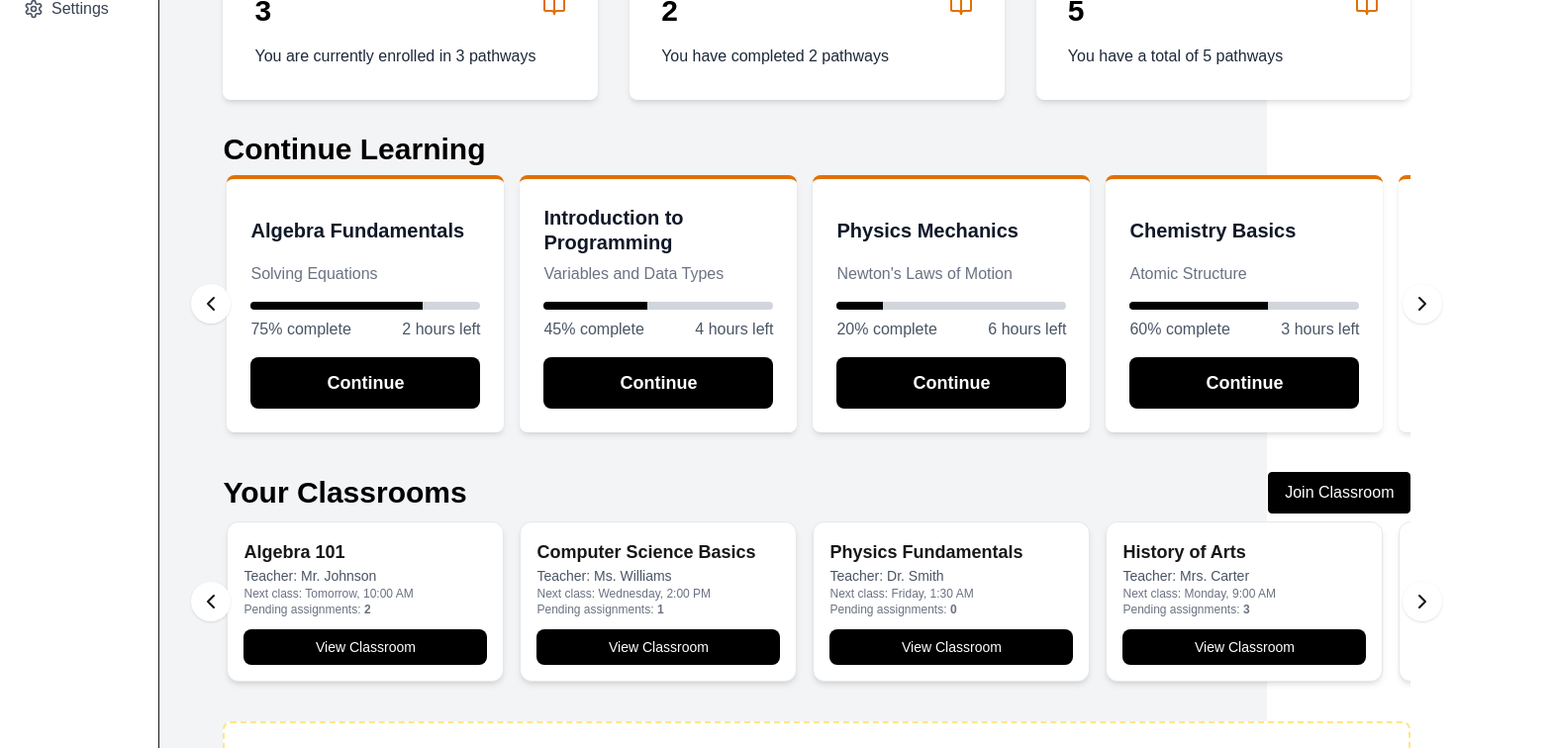
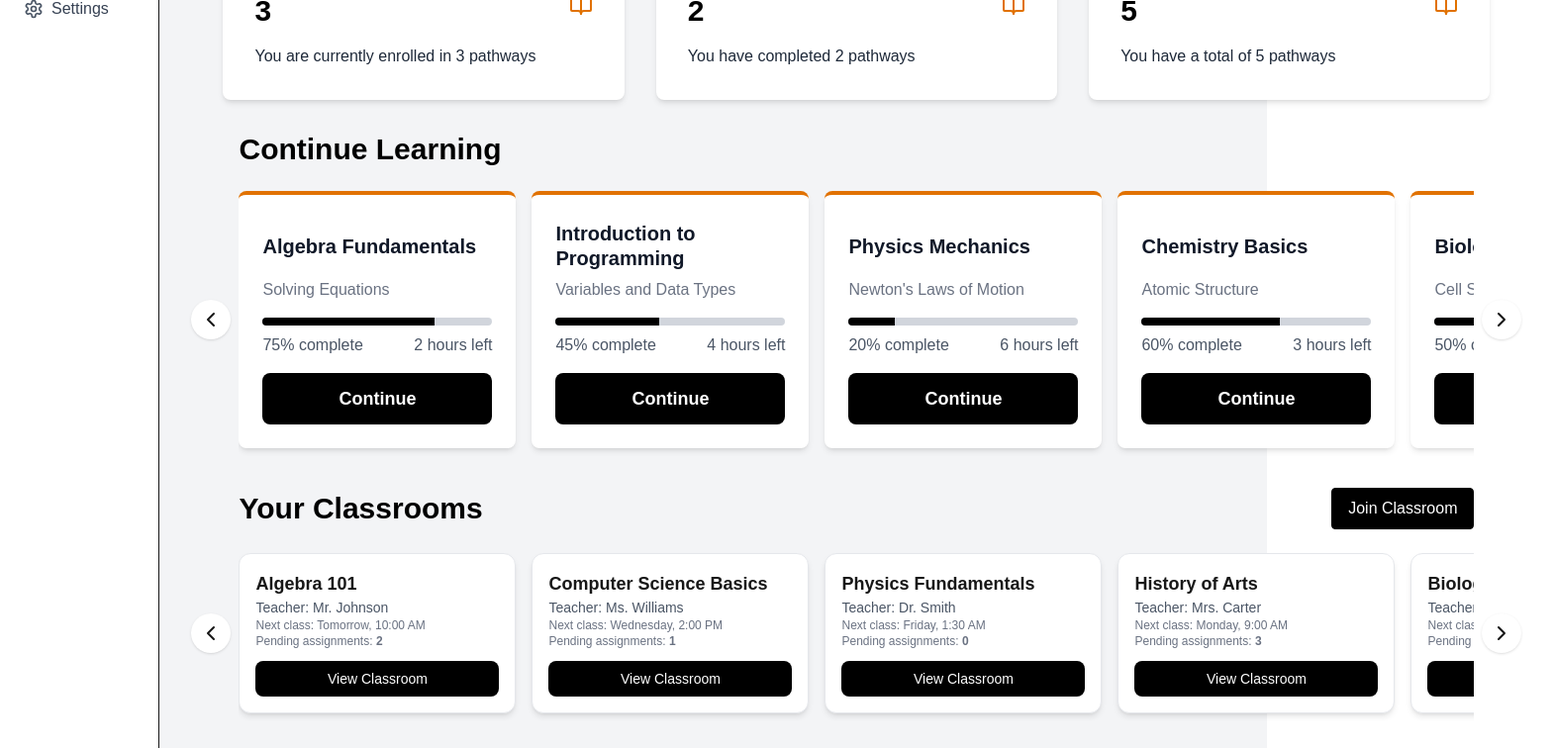
Before and after one commit to dhruvpatt/roadmaps, a Next.js app in the folder pathways/: page /dashboard-student in a window 1280 px wide. Shown: the part 300-1056 px from the top of the page at 99% size, 1569 px wide, since content can reach past the window. Built offline with nearby package versions, Linux system fonts and the light colour scheme.

Commit message:
fixed scrollable containers

```diff
--- a/pathways/components/student-dashboard/classrooms.jsx
+++ b/pathways/components/student-dashboard/classrooms.jsx
@@ -1,13 +1,113 @@
+// import React, { useRef } from "react";
+// import { ChevronLeft, ChevronRight } from "lucide-react";
+// import ClassroomCard from "./classroom-card";
+// import { useRouter } from "next/navigation";
+
+// export default function YourClassrooms() {
+//   const router = useRouter();
+//   const handleClick = () => {
+//     router.push("join-classroom");
+//   }
+
+//   const scrollRef = useRef(null);
+
+//   // Mock data
+//   const classrooms = [
+//     { id: 1, title: "Algebra 101", teacher: "Mr. Johnson", nextClass: "Tomorrow, 10:00 AM", pendingAssignments: 2 },
+//     { id: 2, title: "Computer Science Basics", teacher: "Ms. Williams", nextClass: "Wednesday, 2:00 PM", pendingAssignments: 1 },
+//     { id: 3, title: "Physics Fundamentals", teacher: "Dr. Smith", nextClass: "Friday, 1:30 AM", pendingAssignments: 0 },
+//     { id: 4, title: "History of Arts", teacher: "Mrs. Carter", nextClass: "Monday, 9:00 AM", pendingAssignments: 3 },
+//     { id: 5, title: "Biology 101", teacher: "Dr. Greene", nextClass: "Thursday, 11:00 AM", pendingAssignments: 4 },
+//     { id: 6, title: "Chemistry Basics", teacher: "Mr. Brown", nextClass: "Tuesday, 12:00 PM", pendingAssignments: 2 },
+//     { id: 7, title: "English Literature", teacher: "Mrs. Davis", nextClass: "Friday, 3:00 PM", pendingAssignments: 1 },
+//   ];
+
+//   const scrollAmount = 320 * 4; // Scrolls 4 cards at a time
+
+//   const scrollLeft = () => {
+//     if (scrollRef.current) {
+//       scrollRef.current.scrollBy({ left: -scrollAmount, behavior: "smooth" });
+//     }
+//   };
+
+//   const scrollRight = () => {
+//     if (scrollRef.current) {
+//       scrollRef.current.scrollBy({ left: scrollAmount, behavior: "smooth" });
+//     }
+//   };
+
+//   return (
+//     <div className="max-w-[1200px] mx-auto">
+//       <div className="flex items-center justify-between mt-6 md:mt-8">
+//         <h2 className="text-black text-2xl md:text-3xl font-black">Your Classrooms</h2>
+//         <button
+//           type="button"
+//           className="border border-black text-white rounded px-4 py-2 bg-black
+//                     hover:bg-amber-600 hover:border-amber-600 transition-colors"
+//           onClick={handleClick}
+//         >
+//           Join Classroom
+//         </button>
+//       </div>
+//       <div className="relative">
+//         {/* Left Arrow */}
+//         <button
+//           onClick={scrollLeft}
+//           className="hidden md:block absolute left-[-2rem] top-1/2 -translate-y-1/2 z-10
+//                      bg-white p-2 rounded-full shadow hover:bg-gray-100 focus:outline-none"
+//         >
+//           <ChevronLeft />
+//         </button>
+
+//         {/* Scrollable Row */}
+//         <div className="overflow-hidden">
+//           <div
+//             ref={scrollRef}
+//             className="flex space-x-4 px-1 py-2 scroll-smooth"
+//             style={{ width: "1300px", overflowX: "scroll", scrollBehavior: "smooth" }}
+//           >
+//             {classrooms.map((classroom) => (
+//               <div
+//                 key={classroom.id}
+//                 className="w-[280px] flex-shrink-0 bg-white shadow-md rounded-xl p-4 border border-gray-200"
+//               >
+//                 <h3 className="font-bold text-lg">{classroom.title}</h3>
+//                 <p className="text-gray-600 text-sm">Teacher: {classroom.teacher}</p>
+//                 <p className="text-gray-500 text-xs">Next class: {classroom.nextClass}</p>
+//                 <p className="text-gray-500 text-xs">
+//                   Pending assignments: <span className="font-semibold">{classroom.pendingAssignments}</span>
+//                 </p>
+
+//                 {/* View Classroom Button */}
+//                 <button className="mt-3 w-full bg-black text-white py-2 rounded-lg text-sm">
+//                   View Classroom
+//                 </button>
+//               </div>
+//             ))}
+//           </div>
+//         </div>
+
+//         {/* Right Arrow */}
+//         <button
+//           onClick={scrollRight}
+//           className="hidden md:block absolute right-[-2rem] top-1/2 -translate-y-1/2 z-10
+//                      bg-white p-2 rounded-full shadow hover:bg-gray-100 focus:outline-none"
+//         >
+//           <ChevronRight />
+//         </button>
+//       </div>
+//     </div>
+//   );
+// }
 import React, { useRef } from "react";
 import { ChevronLeft, ChevronRight } from "lucide-react";
-import ClassroomCard from "./classroom-card";
 import { useRouter } from "next/navigation";
 
 export default function YourClassrooms() {
   const router = useRouter();
   const handleClick = () => {
     router.push("join-classroom");
-  }
+  };
 
   const scrollRef = useRef(null);
 
@@ -22,7 +122,8 @@ export default function YourClassrooms() {
     { id: 7, title: "English Literature", teacher: "Mrs. Davis", nextClass: "Friday, 3:00 PM", pendingAssignments: 1 },
   ];
 
-  const scrollAmount = 320 * 4; // Scrolls 4 cards at a time
+  // Scroll 4 cards at a time (280–320px each)
+  const scrollAmount = 320 * 4;
 
   const scrollLeft = () => {
     if (scrollRef.current) {
@@ -37,7 +138,8 @@ export default function YourClassrooms() {
   };
 
   return (
-    <div className="max-w-[1200px] mx-auto">
+    <div className="mx-auto max-w-screen-xl px-4">
+      {/* Header */}
       <div className="flex items-center justify-between mt-6 md:mt-8">
         <h2 className="text-black text-2xl md:text-3xl font-black">Your Classrooms</h2>
         <button
@@ -49,22 +151,22 @@ export default function YourClassrooms() {
           Join Classroom
         </button>
       </div>
-      <div className="relative">
-        {/* Left Arrow */}
+
+      {/* Carousel container */}
+      <div className="relative mt-4">
+        {/* Left Arrow (outside) */}
         <button
           onClick={scrollLeft}
-          className="hidden md:block absolute left-[-2rem] top-1/2 -translate-y-1/2 z-10
+          className="hidden md:block absolute -left-12 top-1/2 -translate-y-1/2 z-10
                      bg-white p-2 rounded-full shadow hover:bg-gray-100 focus:outline-none"
         >
           <ChevronLeft />
         </button>
 
-        {/* Scrollable Row */}
-        <div className="overflow-hidden">
+        {/* Scrollable row */}
         <div
           ref={scrollRef}
-            className="flex space-x-4 px-1 py-2 scroll-smooth"
-            style={{ width: "1300px", overflowX: "scroll", scrollBehavior: "smooth" }}
+          className="w-full overflow-x-auto flex space-x-4 py-2 scroll-smooth"
         >
           {classrooms.map((classroom) => (
             <div
@@ -78,19 +180,17 @@ export default function YourClassrooms() {
                 Pending assignments: <span className="font-semibold">{classroom.pendingAssignments}</span>
               </p>
 
-                {/* View Classroom Button */}
               <button className="mt-3 w-full bg-black text-white py-2 rounded-lg text-sm">
                 View Classroom
               </button>
             </div>
           ))}
         </div>
-        </div>
 
-        {/* Right Arrow */}
+        {/* Right Arrow (outside) */}
         <button
           onClick={scrollRight}
-          className="hidden md:block absolute right-[-2rem] top-1/2 -translate-y-1/2 z-10
+          className="hidden md:block absolute -right-12 top-1/2 -translate-y-1/2 z-10
                      bg-white p-2 rounded-full shadow hover:bg-gray-100 focus:outline-none"
         >
           <ChevronRight />
--- a/pathways/components/student-dashboard/continue-learning.jsx
+++ b/pathways/components/student-dashboard/continue-learning.jsx
@@ -1,3 +1,77 @@
+// import React, { useRef } from "react";
+// import { ChevronLeft, ChevronRight } from "lucide-react";
+// import CourseCard from "./pathway-card";
+
+// export default function ContinueLearning() {
+//   const scrollRef = useRef(null);
+
+//   // Mock data
+//   const courses = [
+//     { id: 1, title: "Algebra Fundamentals", subtitle: "Solving Equations", progress: 75, hoursLeft: 2 },
+//     { id: 2, title: "Introduction to Programming", subtitle: "Variables and Data Types", progress: 45, hoursLeft: 4 },
+//     { id: 3, title: "Physics Mechanics", subtitle: "Newton's Laws of Motion", progress: 20, hoursLeft: 6 },
+//     { id: 4, title: "Chemistry Basics", subtitle: "Atomic Structure", progress: 60, hoursLeft: 3 },
+//     { id: 5, title: "Biology Fundamentals", subtitle: "Cell Structure", progress: 50, hoursLeft: 5 },
+//     { id: 6, title: "Geometry", subtitle: "Shapes & Theorems", progress: 30, hoursLeft: 2 },
+//     { id: 7, title: "Advanced Physics", subtitle: "Quantum Mechanics", progress: 10, hoursLeft: 8 },
+//   ];
+
+//   const scrollAmount = 300 * 4; // Each card is ~300px wide, so scroll by 4 cards
+
+//   const scrollLeft = () => {
+//     if (scrollRef.current) {
+//       scrollRef.current.scrollBy({ left: -scrollAmount, behavior: "smooth" });
+//     }
+//   };
+
+//   const scrollRight = () => {
+//     if (scrollRef.current) {
+//       scrollRef.current.scrollBy({ left: scrollAmount, behavior: "smooth" });
+//     }
+//   };
+
+//   return (
+//     <div className="max-w-[1200px] mx-auto">
+//       <div className="flex items-center justify-between mt-6 md:mt-8">
+//         <h2 className="text-black text-2xl md:text-3xl font-black">Continue Learning</h2>
+//       </div>
+//       <div className="relative">
+//         {/* Left Arrow */}
+//         <button
+//           onClick={scrollLeft}
+//           className="hidden md:block absolute left-[-2rem] top-1/2 -translate-y-1/2 z-10
+//                      bg-white p-2 rounded-full shadow hover:bg-gray-100 focus:outline-none"
+//         >
+//           <ChevronLeft />
+//         </button>
+
+//         {/* Scrollable Row */}
+//         <div className="overflow-hidden">
+//           <div
+//             ref={scrollRef}
+//             className="flex space-x-4 px-1 py-2 scroll-smooth"
+//             style={{ width: "1200px", overflowX: "scroll", scrollBehavior: "smooth" }}
+//           >
+//             {courses.map((course) => (
+//               <div key={course.id} className="w-[280px] flex-shrink-0">
+//                 <CourseCard {...course} />
+//               </div>
+//             ))}
+//           </div>
+//         </div>
+
+//         {/* Right Arrow */}
+//         <button
+//           onClick={scrollRight}
+//           className="hidden md:block absolute right-[-2rem] top-1/2 -translate-y-1/2 z-10
+//                      bg-white p-2 rounded-full shadow hover:bg-gray-100 focus:outline-none"
+//         >
+//           <ChevronRight />
+//         </button>
+//       </div>
+//     </div>
+//   );
+// }
 import React, { useRef } from "react";
 import { ChevronLeft, ChevronRight } from "lucide-react";
 import CourseCard from "./pathway-card";
@@ -16,7 +90,8 @@ export default function ContinueLearning() {
     { id: 7, title: "Advanced Physics", subtitle: "Quantum Mechanics", progress: 10, hoursLeft: 8 },
   ];
 
-  const scrollAmount = 300 * 4; // Each card is ~300px wide, so scroll by 4 cards
+  // Decide how far each arrow click should scroll (e.g., 4 cards worth)
+  const scrollAmount = 300 * 4;
 
   const scrollLeft = () => {
     if (scrollRef.current) {
@@ -31,26 +106,28 @@ export default function ContinueLearning() {
   };
 
   return (
-    <div className="max-w-[1200px] mx-auto">
+    <div className="mx-auto max-w-screen-xl px-4">
       <div className="flex items-center justify-between mt-6 md:mt-8">
-        <h2 className="text-black text-2xl md:text-3xl font-black">Continue Learning</h2>
+        <h2 className="text-black text-2xl md:text-3xl font-black">
+          Continue Learning
+        </h2>
       </div>
-      <div className="relative">
-        {/* Left Arrow */}
+
+      {/* Relative container for the carousel */}
+      <div className="relative mt-4">
+        {/* Left Chevron (positioned outside with negative left) */}
         <button
           onClick={scrollLeft}
-          className="hidden md:block absolute left-[-2rem] top-1/2 -translate-y-1/2 z-10
+          className="hidden md:block absolute -left-12 top-1/2 -translate-y-1/2 z-10
                      bg-white p-2 rounded-full shadow hover:bg-gray-100 focus:outline-none"
         >
           <ChevronLeft />
         </button>
 
-        {/* Scrollable Row */}
-        <div className="overflow-hidden">
+        {/* Scrollable row */}
         <div
           ref={scrollRef}
-            className="flex space-x-4 px-1 py-2 scroll-smooth"
-            style={{ width: "1200px", overflowX: "scroll", scrollBehavior: "smooth" }}
+          className="w-full overflow-x-auto flex space-x-4 py-2 scroll-smooth"
         >
           {courses.map((course) => (
             <div key={course.id} className="w-[280px] flex-shrink-0">
@@ -58,12 +135,11 @@ export default function ContinueLearning() {
             </div>
           ))}
         </div>
-        </div>
 
-        {/* Right Arrow */}
+        {/* Right Chevron (positioned outside with negative right) */}
         <button
           onClick={scrollRight}
-          className="hidden md:block absolute right-[-2rem] top-1/2 -translate-y-1/2 z-10
+          className="hidden md:block absolute -right-12 top-1/2 -translate-y-1/2 z-10
                      bg-white p-2 rounded-full shadow hover:bg-gray-100 focus:outline-none"
         >
           <ChevronRight />
```
Lines whose indentation alone changed are shown as unchanged.
